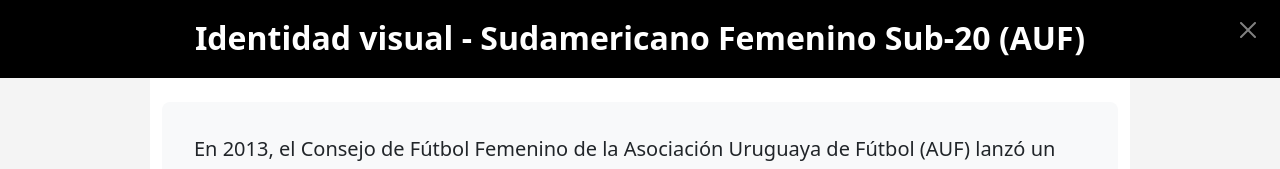
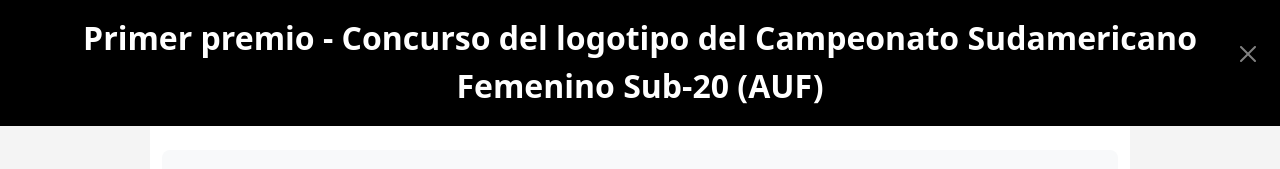
Before and after one commit to Imaginamaria/imagina-arte-en-grafica, a website: page index.html in a window 1280 px wide. Both pictures are taken after a click on the link 395 px from the left and 2877 px from the top of the page. Shown: the part 2481-2650 px from the top of the page. Drawn offline with Linux system fonts and the light colour scheme.

Commit message:
corregi errores

```diff
--- a/index.html
+++ b/index.html
@@ -251,7 +251,7 @@
             <!-- Encabezado del modal -->
             <div class="modal-header border-0 justify-content-center bg-dark text-white position-relative">
               <h2 class="modal-title text-center fs-2 fw-bold" id="modalSudamericanoLabel">
-                Identidad visual - Sudamericano Femenino Sub-20 (AUF)
+                Primer premio - Concurso del logotipo del Campeonato Sudamericano Femenino Sub-20 (AUF)
               </h2>
               <button type="button" class="btn-close btn-close-white position-absolute end-0 top-50 translate-middle-y me-3" data-bs-dismiss="modal" aria-label="Cerrar"></button>
             </div>
```
Also changed, not shown: img/lab-pasteur-1.png (added), img/lab-pasteur-2.png (added), img/lab-pasteur-3.png (added), img/lab-pasteur-4.png (added), img/lab-pasteur-5.png (added), img/lab-pasteur-6.png (added), img/lab-pasteur-7.png (added), 1 other file.
